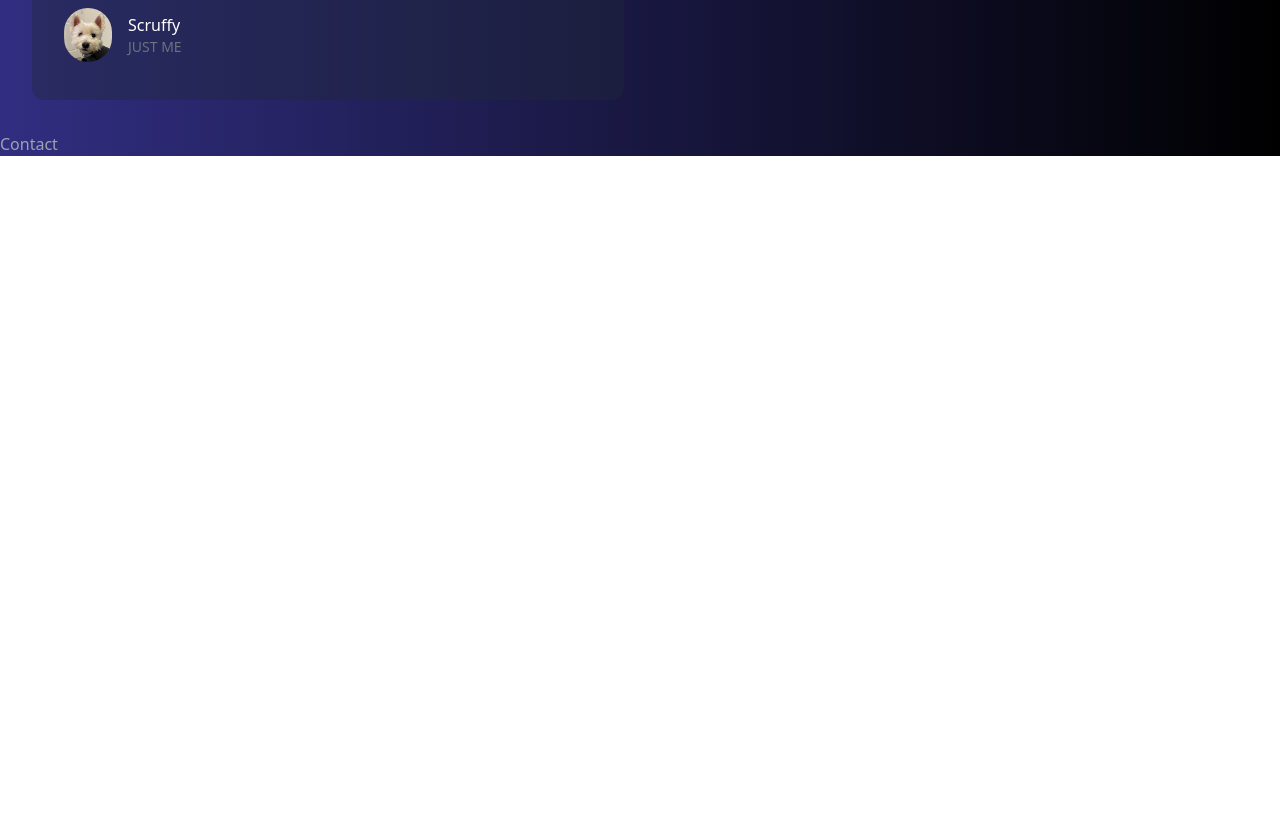
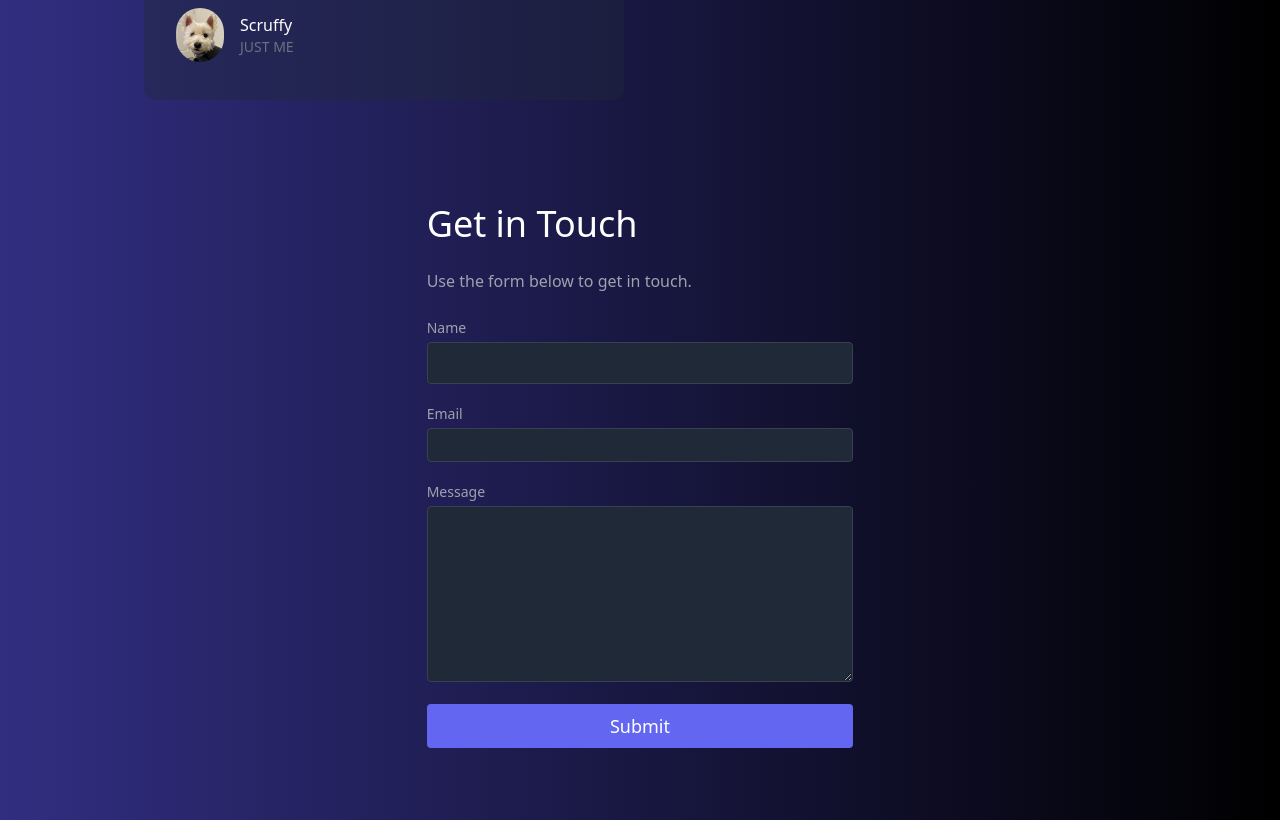
Before and after one commit to docdork/portfolio-react, a JavaScript app: page / in a window 1280 px wide. Shown: the part 2060-2880 px from the top of the page. Before the commit the page ends 2216 px from the top, so only its background shows below. Built offline with nearby package versions, Linux system fonts and the light colour scheme; the HTML template or start-up script is replaced by a standard one.

Commit message:
Add contacts page

```diff
--- a/src/components/Contact.js
+++ b/src/components/Contact.js
@@ -1,3 +1,61 @@
 export default function Contact() {
-    return(<>Contact</>)
+  return (
+    <section id="contact" className="relative">
+      <div className="container px5 py-10 mx-auto flex sm:flex-nowrap flex-wrap">
+        <form
+          netflify
+          name="contact"
+          className="lg:w-1/3 md:w-1/2 flex flex-col md:mx-auto w-full md:py-8 mt-8 md:mt-0 mx-10"
+        >
+          <h2 className="text-white sm:text-4xl text-3xl mb-1 font-medium title-font">
+            Get in Touch
+          </h2>
+          <p className="leading-relaxed mb-5 mt-5">
+            Use the form below to get in touch.
+          </p>
+          <div className="relative mb-4">
+            <label htmlFor="name" className="leading-7 text-sm text-gray-400">
+              Name
+            </label>
+            <input
+              type="text"
+              id="name"
+              name="name"
+              className="w-full bg-gray-800 rounded border border-gray-700 focus:border-indigo-500 focus:ring-2 focus:ring-indigo-900 text-base outline-none text-gray-100 py-1 px-3 leading-8 transition-colors duration-200 ease-in-out"
+            />
+          </div>
+          <div className="relative mb-4">
+            <label htmlFor="email" className="leading-7 text-sm text-gray-400">
+              Email
+            </label>
+            <input
+              type="email"
+              id="email"
+              name="email"
+              className="w-full bg-gray-800 rounded border border-gray-700 focus:border-indigo-500 focus:ring-2 focus:ring-indigo-900 text-base outline-none text-gray-100 py1 px-3 leading-8 transition-colors duration-200 ease-in-out"
+            />
+          </div>
+          <div className="relative mb-4">
+            <label
+              htmlFor="message"
+              className="leading-7 text-sm text-gray-400"
+            >
+              Message
+            </label>
+            <textarea
+              id="message"
+              name="emamessageil"
+              className="h-44   w-full bg-gray-800 rounded border border-gray-700 focus:border-indigo-500 focus:ring-2 focus:ring-indigo-900 text-base outline-none text-gray-100 py1 px-3 leading-8 transition-colors duration-200 ease-in-out"
+            />
+          </div>
+          <button
+            type="submit"
+            className="text-white bg-indigo-500 border-0 py-2 px-6 focus:outline-none hover:bg-indigo-600 rounded text-lg"
+          >
+            Submit
+          </button>
+        </form>
+      </div>
+    </section>
+  );
 }
--- a/src/components/Testimonials.js
+++ b/src/components/Testimonials.js
@@ -11,7 +11,7 @@
           Testimonials
         </h1>
       </div>
-      <div className="flex flex-wrap m-4">
+      <div className="flex flex-wrap m-4 w-4/5 xxl:w-3/5 mx-auto">
         {testimonials.map((testimonial) => (
           <div className="p-4 md:w-1/2 w-full" key={testimonial.image}>
             <div className="h-full bg-gray-800 bg-opacity-40 p-8 rounded-xl">
```
